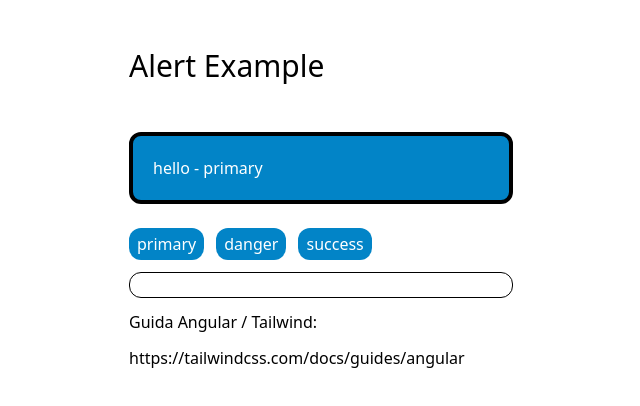
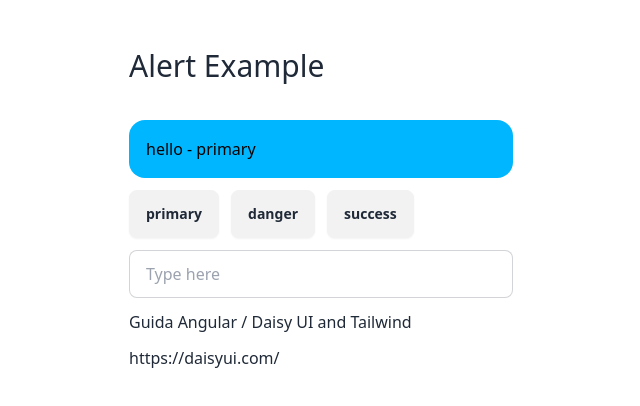
Before and after one commit to andreaborelli/angular17-demo, an Angular app: page / in a window 1280 px wide. Shown: the top 406 px of the page, without its empty margins (319-959 px from the left). Built offline with nearby package versions, Linux system fonts and the light colour scheme.

Commit message:
Daisy UI and Tailwind

```diff
--- a/package.json
+++ b/package.json
@@ -29,6 +29,7 @@
     "@angular/compiler-cli": "^17.0.0",
     "@types/jasmine": "~5.1.0",
     "autoprefixer": "^10.4.16",
+    "daisyui": "^4.12.10",
     "jasmine-core": "~5.1.0",
     "karma": "~6.4.0",
     "karma-chrome-launcher": "~3.2.0",
--- a/src/app/app.component.ts
+++ b/src/app/app.component.ts
@@ -18,11 +18,12 @@ type Alert = {
   <div class="centered-page sm flex flex-col gap-3">
 
         <h1 class="page-title">Alert Example</h1>
+
         <div
           class="alert"
           [ngClass]="{
-          'alert-primary': alert.type === 'primary',
-          'alert-danger': alert.type === 'danger',
+            'alert-info': alert.type === 'primary',
+            'alert-error': alert.type === 'danger',
             'alert-success': alert.type === 'success'
           }"
         >
@@ -41,10 +42,10 @@ type Alert = {
             (click)="alert = {msg: 'hello 3', type: 'success'}">success</button>
         </div>
 
-    <input type="text">
+        <input type="text" placeholder="Type here"/>
 
-    <h4>Guida Angular / Tailwind:</h4>
-    <a href="https://tailwindcss.com/docs/guides/angular">https://tailwindcss.com/docs/guides/angular</a>
+    <h4>Guida Angular / Daisy UI and Tailwind</h4>
+    <a href="https://daisyui.com/">https://daisyui.com/</a>
 
 </div>
 
--- a/src/styles.css
+++ b/src/styles.css
@@ -4,33 +4,16 @@
 @tailwind utilities;
 
 .centered-page {
-  @apply max-w-screen-lg mx-auto my-6;
+  @apply max-w-screen-lg mx-auto my-6
 }
 .centered-page.sm {
-  @apply w-96;
+  @apply w-96
 }
 
 .page-title {
-  @apply text-3xl my-6;
-}
-
-.btn {
-  @apply bg-sky-600 px-2 py-1 rounded-xl text-white;
-}
-
-.alert {
-  @apply border-4 border-black rounded-xl p-5 my-3;
-}
-.alert-primary {
-  @apply bg-sky-600 text-white;
-}
-.alert-danger {
-  @apply bg-red-600 text-white;
-}
-.alert-success {
-  @apply bg-green-200 text-black;
+  @apply text-3xl my-6
 }
 
 input {
-  @apply border border-black rounded-xl px-2;
+  @apply input input-bordered
 }
--- a/tailwind.config.js
+++ b/tailwind.config.js
@@ -6,5 +6,5 @@ module.exports = {
   theme: {
     extend: {},
   },
-  plugins: [],
+  plugins: [require("daisyui")],
 }
```
Also changed, not shown: 1 other file (tests, documents, lock files or other folders). Lines whose indentation alone changed are shown as unchanged.
